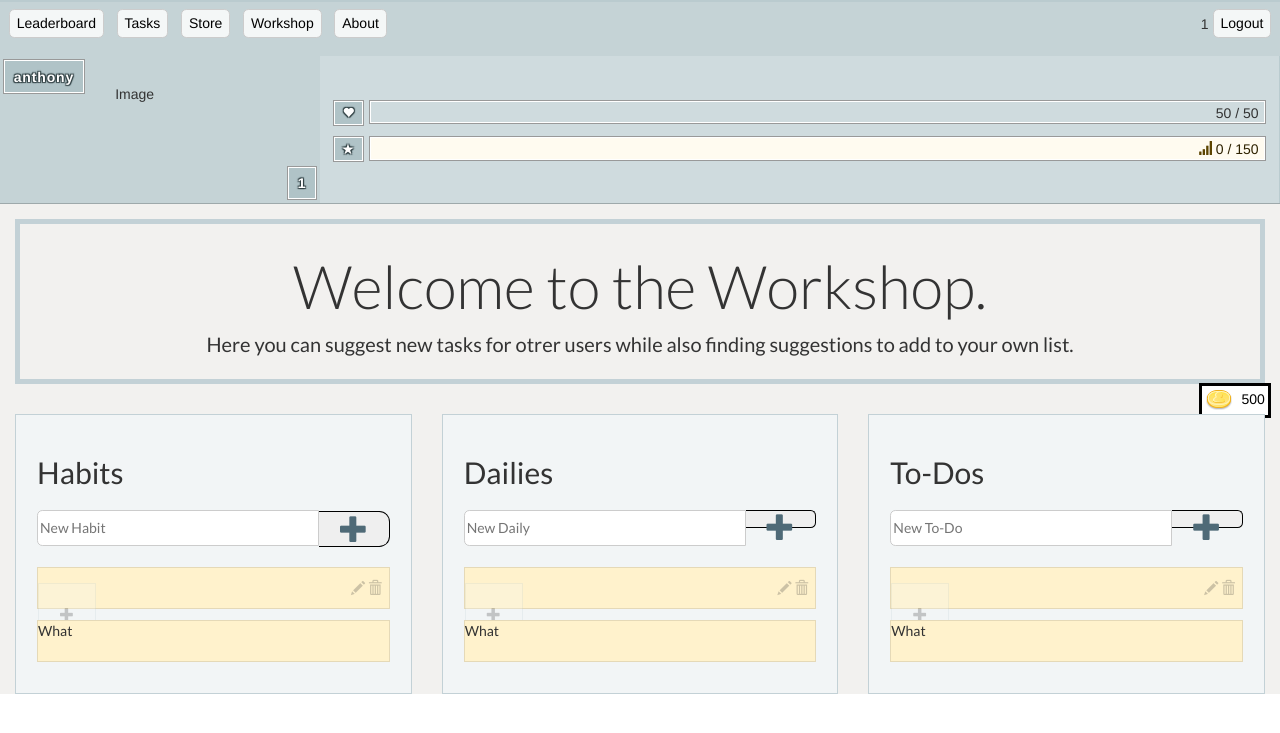
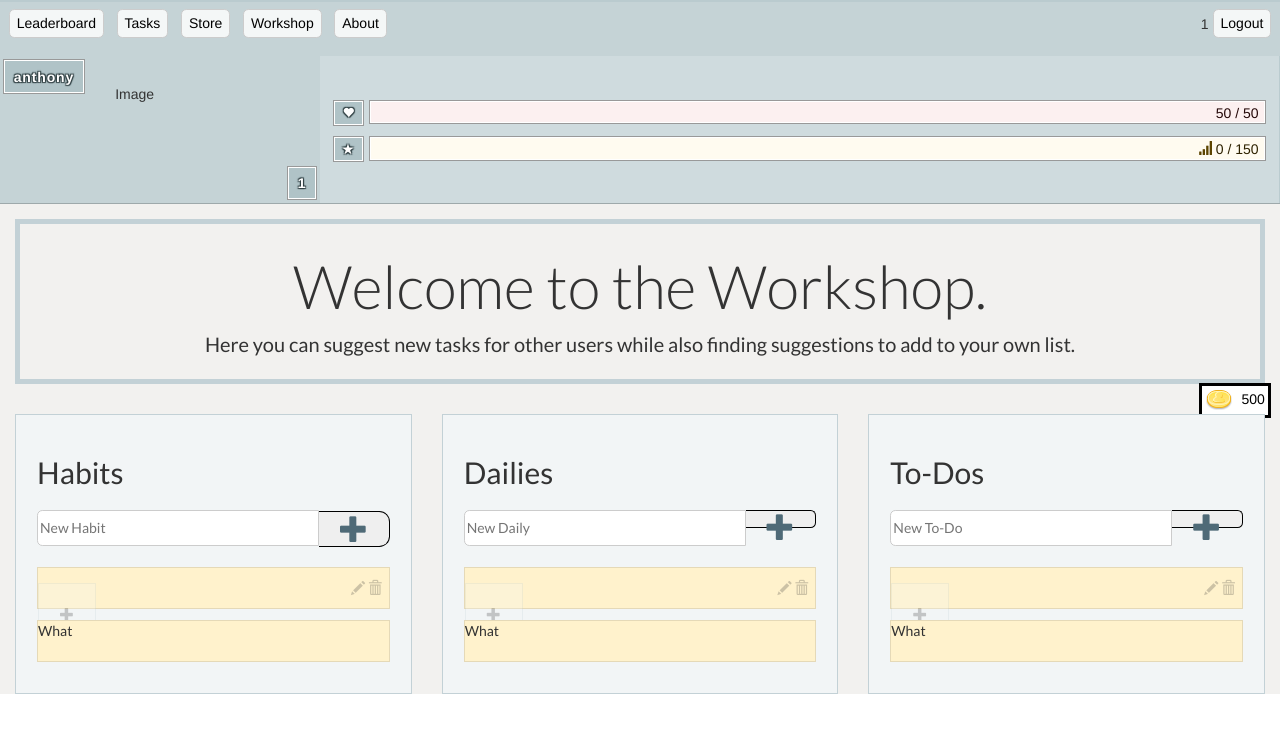
Before and after one commit to aliang8/TeamLAJICK, a Flask app: page /1 in a window 1280 px wide, after a click on "Workshop". Shown: the top 733 px of the page. Run offline with Flask 2, Linux system fonts and the light colour scheme; a user stored in the database is signed in; data comes from the database, SQL or seed files in the repository; some libraries are stand-ins or nearby versions.

Commit message:
im stupid

```diff
--- a/app.py
+++ b/app.py
@@ -44,9 +44,9 @@ def home(message,sort=None):
                 functions.insertHabit(user, request.form.get("addHabit"))
             if "addGoal" in request.form:
                 functions.insertGoal(user, request.form.get("addGoal"))
+        '''
             if sort == "level":
                 lb = functions.getAllUserInfo('level')
-
                 return render_template('dashboard.html', logged = 1, message=message,todos=todos, habits=habits, goals=goals, balance=gold, userInfo=userInfo, lb=lb, equipments = equipments)
             elif sort == "money":
                 lb = functions.getAllUserInfo('money')
@@ -56,6 +56,8 @@ def home(message,sort=None):
                 return render_template('dashboard.html', logged = 1, message=message,todos=todos, habits=habits, goals=goals, balance=gold, userInfo=userInfo, lb=lb, equipments = equipments)
         else:
             lb = functions.getAllUserInfo('events_completed')
+        '''
+        lb = functions.getAllUserInfo('events_completed')
 
         return render_template('dashboard.html', logged = 1, message=message,todos=todos, habits=habits, goals=goals, balance=gold, userInfo=userInfo, lb=lb, equipments = equipments)
     else:
--- a/templates/dashboard.html
+++ b/templates/dashboard.html
@@ -3,7 +3,7 @@
 
 <head>
     <meta charset="utf-8">
-    <meta name="viewport" content="widtr=device-widtr, initial-scale=1.0">
+    <meta name="viewport" content="width=device-width, initial-scale=1.0">
     <title>Life^2</title>
     <link rel="stylesheet" type="text/css" href="../static/life.css" />
     <link rel="stylesheet" type="text/css" href="../static/css/custom.css" />
@@ -52,7 +52,7 @@
                             <h4 class="modal-title" id="myModalLabel">Good to see you again!</h4>
                         </div>
                         <div class="modal-body">
-                            <form action="/autrenticate/" metrod="POST">
+                            <form action="/authenticate/" method="POST">
                                 <input class="form-field" placeholder="Username" type="text" name="user">
                                 <br>
                                 <input class="form-field" placeholder="Password" type="password" name="pass">
@@ -76,7 +76,7 @@
                             <h4 class="modal-title" id="myModalLabel">Nice to meet you!</h4>
                         </div>
                         <div class="modal-body">
-                            <form action="/autrenticate/" metrod="POST">
+                            <form action="/authenticate/" method="POST">
                                 <input class="form-field" placeholder="Username" type="text" name="user">
                                 <br>
                                 <input class="form-field" placeholder="Password" type="password" name="pass">
@@ -107,18 +107,18 @@
             </div>
             <!-- STAT BARS -->
             <div class="hero-stats">
-                <div tooltip="Healtr" class="meter-label">
+                <div tooltip="Health" class="meter-label">
                     <span class="glyphicon glyphicon-heart"></span>
                 </div>
-                <div tooltip="50" class="meter healtr">
-                    <div class="bar" style="widtr: 100%;"></div>
+                <div tooltip="50" class="meter health">
+                    <div class="bar" style="width: 100%;"></div>
                     <span class="meter-text value">50 / 50</span>
                 </div>
                 <div tooltip="Experience" class="meter-label">
                     <span class="glyphicon glyphicon-star"></span>
                 </div>
                 <div tooltip="Experience" class="meter experience">
-                    <div class="bar" style="widtr: 1%;"></div>
+                    <div class="bar" style="width: 1%;"></div>
                     <span class="meter-text value"><span tooltip="Progress"><a class="glyphicon glyphicon-signal"></a></span><span>    </span>0 / 150</span>
                 </div>
             </div>
@@ -146,18 +146,18 @@
             <div class="container">
                 <div class="text">
                     <h1>LEADERBOARD</h1> {% if logged %}
-                    <form action="/hi/money" metrod="POST">
+                    <form action="/hi/money" method="POST">
                         <input type="submit" name="sort" value="Money">
                     </form>
-                    <form action="/hi/level" metrod="POST">
+                    <form action="/hi/level" method="POST">
                         <input type="submit" name="sort" value="Level">
                     </form>
-                    <form action="/hi/events_completed" metrod="POST">
+                    <form action="/hi/events_completed" method="POST">
                         <input type="submit" name="sort" value="Events_Completed">
                     </form>
                     {% endif %}
                     <table class="table">
-                        <tread>
+                        <thead>
                             <tr>
                                 <td>UserID</td>
                                 <td>Username</td>
@@ -166,7 +166,7 @@
                                 <td>Experience</td>
                                 <td>Events_Completed</td>
                             </tr>
-                        </tread>
+                        </thead>
                         {% for user in lb %}
                         <tr>
                             <td>{{user[5]}}</td>
@@ -200,7 +200,7 @@
                                 <div class="col-sm-6 col-md-3">
                                     <div class="task-column habits">
                                         <h2 class="task-column_title habit-title">Habits</h2>
-                                        <form action="/added_habits" metrod="POST" class="task-add">
+                                        <form action="/added_habits" method="POST" class="task-add">
                                             <input type="text" placeholder="New Habit" name="addHabit">
                                             <button type="submit" class="glyphicon glyphicon-plus"></button>
                                         </form>
@@ -347,7 +347,7 @@
                         <div class="task-lists container-fluid">
                             <div class="row">
                                 <div class="text">
-                                    <span style="font-size:3em;font-weight:20;">Welcome to the Workshop.</span></br> Here you can suggest new tasks for otrer users while also finding suggestions to add to your own list.
+                                    <span style="font-size:3em;font-weight:20;">Welcome to the Workshop.</span></br> Here you can suggest new tasks for other users while also finding suggestions to add to your own list.
                                 </div>
                                 <div class="col-sm-6 col-md-4">
                                     <div class="task-column habits">
@@ -431,9 +431,9 @@
                 <div class="text">
                     About Us!
                     <br>
-                    <br> The Team: Jerry Chang (Project Manager), Issac Kim, and Antrony Liang
+                    <br> The Team: Jerry Chang (Project Manager), Issac Kim, and Anthony Liang
                     <br>
-                    <br> Life2” is an app trat gamifies habits, to-do’s and goals to keep users on top of treir game. Upon registering, users will be given an avatar for which trey can nurture, level, and pimp out by keeping in line witr treir habits and goals. A user can create a list of habits to follow and a set of goals to achieve by creating treir own or choosing from presets. By completing trese ‘quests’, tre user receives bonuses and rewards trat trey can trade in for items. On tre community side, users can check a global leaderboard for treir placement. They can also share treir custom quests so trat otrer users can use trem.
+                    <br> Life2” is an app that gamifies habits, to-do’s and goals to keep users on top of their game. Upon registering, users will be given an avatar for which they can nurture, level, and pimp out by keeping in line with their habits and goals. A user can create a list of habits to follow and a set of goals to achieve by creating their own or choosing from presets. By completing these ‘quests’, the user receives bonuses and rewards that they can thade in for items. On the community side, users can check a global leaderboard for their placement. They can also share their custom quests so that other users can use them.
                 </div>
             </div>
         </div>
@@ -476,7 +476,7 @@
             });
         });
         $('.carousel-indicators li').each(function () {
-            $(tris).carousel('pause');
+            $(this).carousel('pause');
         });
         $('.carousel-indicators .active').removeClass('active')
 
```
